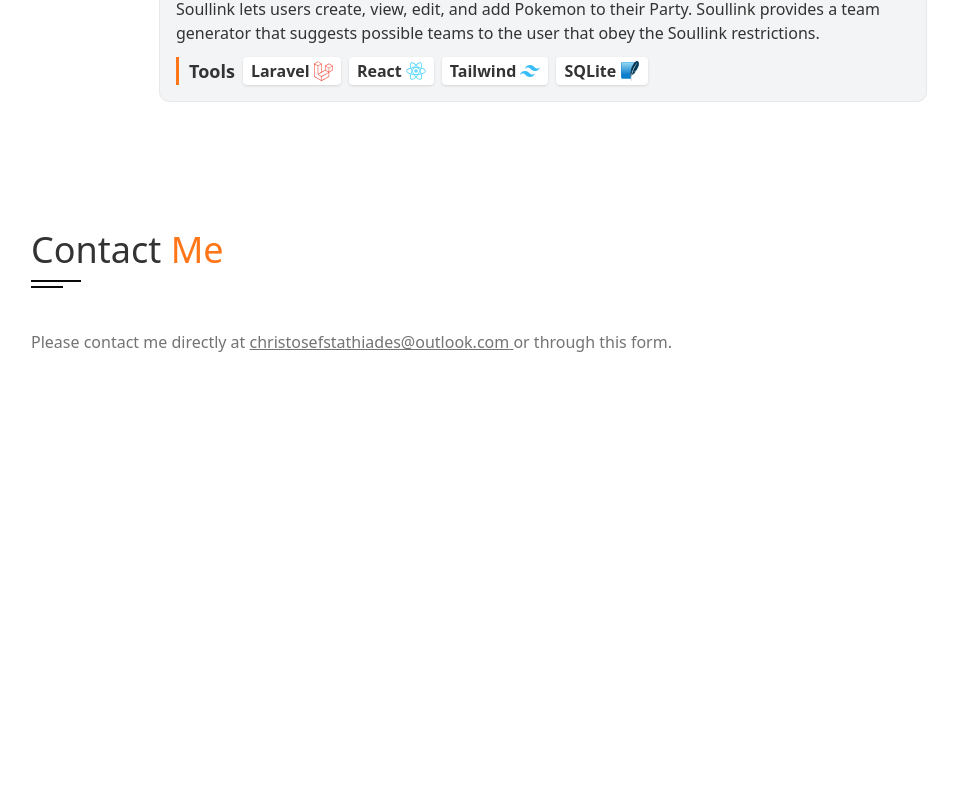
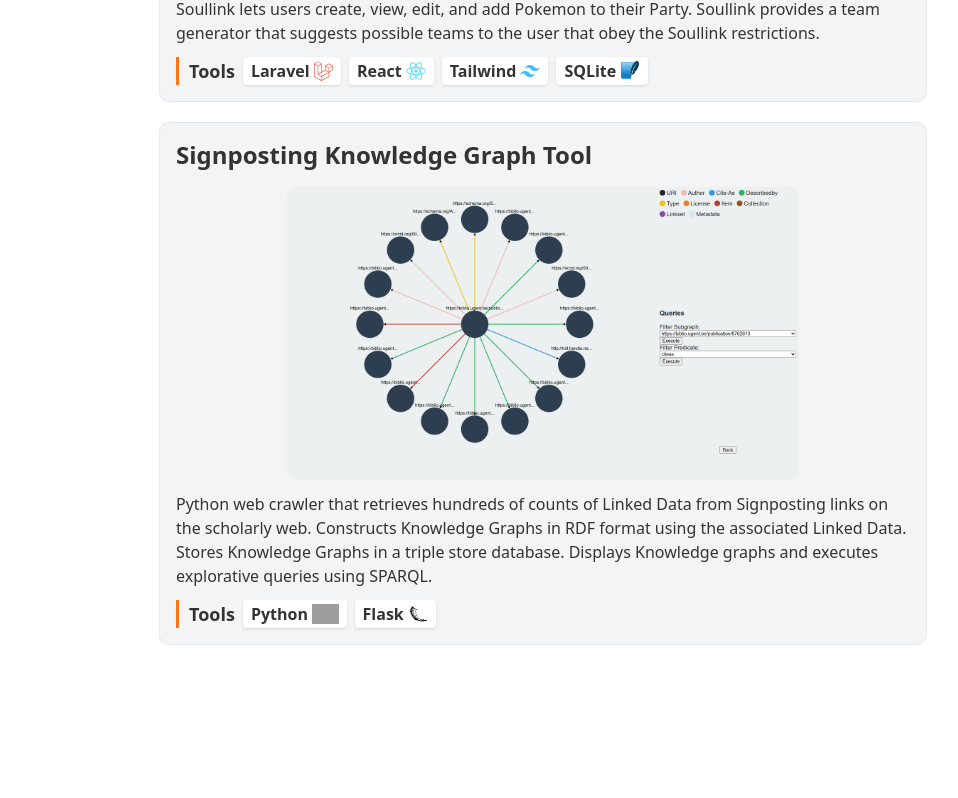
Before and after one commit to ChristosEfstathiades/Portfolio, a React (Vite) app: page / in a window 1280 px wide. Shown: the part 1500-2298 px from the top of the page, without its empty margins (97-1055 px from the left). Before the commit the page ends 1918 px from the top, so only its background shows below. Built offline with nearby package versions, Linux system fonts and the light colour scheme; grey boxes are pictures that could not be loaded.

Commit message:
signposting projecr

```diff
--- a/src/App.tsx
+++ b/src/App.tsx
@@ -2,17 +2,24 @@ import AppLayout from "@/components/layouts/app-layout";
 import SubHeading from "@/components/sub-heading";
 import face from "@/assets/myface.webp";
 import soullink from "@/assets/soullink.png";
+import signposting from "@/assets/signposting.png";
 import Project from "@/components/project";
 import Tool from "@/components/tool";
 import Laravel from "@/assets/Laravel.svg";
 import React from "@/assets/React.svg";
 import Tailwind from "@/assets/Tailwind.svg";
 import SQLite from "@/assets/SQLite.svg";
+import GitHub from "@/assets/GitHub.svg";
+import Python from "@/assets/Python.svg";
+import Flask from "@/assets/Flask.svg";
 const images = {
     Laravel,
     React,
     Tailwind,
     SQLite,
+    Python,
+    Flask,
+    GitHub,
 };
 function App() {
     return (
@@ -97,6 +104,32 @@ function App() {
                                 <Tool name="SQLite" image={images["SQLite"]} />
                             </div>
                         </Project>
+                        <Project>
+                            <h3 className="text-2xl font-bold mb-4">
+                                Signposting Knowledge Graph Tool
+                            </h3>
+                            <img
+                                className="max-w-lg w-full mx-auto rounded-lg block duration-300 transition"
+                                src={signposting}
+                                alt="Screenshot of Signposting Knowledge Graph Tool"
+                            />
+                            <p className="my-3">
+                                Python web crawler that retrieves hundreds of
+                                counts of Linked Data from Signposting links on
+                                the scholarly web. Constructs Knowledge Graphs
+                                in RDF format using the associated Linked Data.
+                                Stores Knowledge Graphs in a triple store
+                                database. Displays Knowledge graphs and executes
+                                explorative queries using SPARQL.
+                            </p>
+                            <div className="flex items-center gap-2 flex-wrap">
+                                <h4 className="text-lg pl-2.5 border-l-3 font-bold border-orange-primary">
+                                    Tools
+                                </h4>
+                                <Tool name="Python" image={images["Python"]} />
+                                <Tool name="Flask" image={images["Flask"]} />
+                            </div>
+                        </Project>
                     </section>
                 </section>
 
--- a/src/components/project.tsx
+++ b/src/components/project.tsx
@@ -1,6 +1,6 @@
 export default function Project({ children }: { children: React.ReactNode }) {
     return (
-        <section className="max-w-3xl mx-auto rounded-lg flex-col flex bg-gray-100 p-4 border-black/5 border">
+        <section className="max-w-3xl mb-5 mx-auto rounded-lg flex-col flex bg-gray-100 p-4 border-black/5 border">
             {children}
         </section>
     );
```
Also changed, not shown: src/assets/signposting.png (added).
